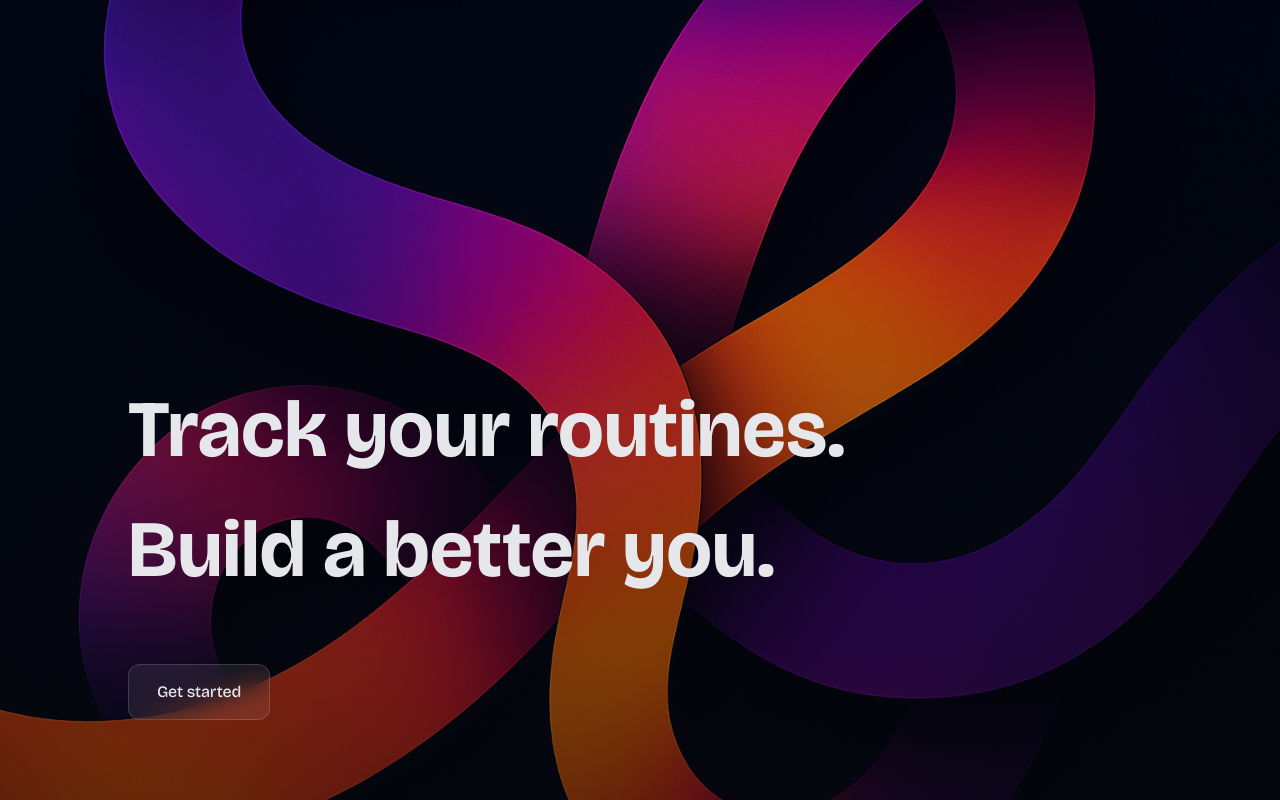
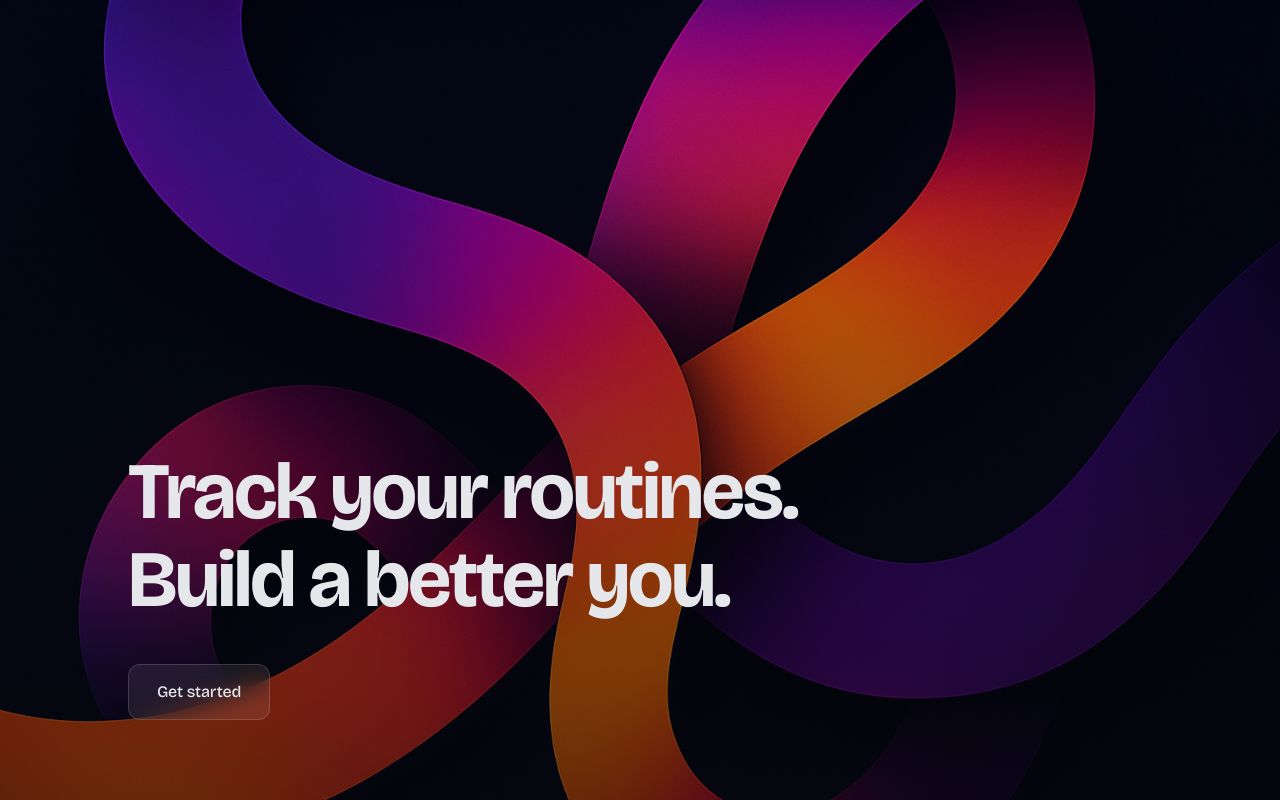
Before and after one commit to micarini/proyecto2-habits.vue, a Vue app: page / in a window 1280 px wide. Built offline with nearby package versions, Linux system fonts and the light colour scheme.

Commit message:
detalles visuales

```diff
--- a/src/style.css
+++ b/src/style.css
@@ -10,7 +10,7 @@
 	--purple: #7c22c5;
 	--magenta: #e91e8c;
 	--orange: #ff6b35;
-	--gradient-bg: linear-gradient(135deg, #000116 0%, #030411 100%);
+	--gradient-bg: linear-gradient(135deg, #07010d 0%, #08010d 100%);
 	--mini-action-focus-thickness: 2px;
 }
 
--- a/src/views/Goals.vue
+++ b/src/views/Goals.vue
@@ -288,7 +288,6 @@ function cancelReplace() {
   border-radius: 12px;
   width: 92%;
   max-width: 420px;
-  box-shadow: 0 12px 40px rgba(0,0,0,0.6);
   text-align: center;
 }
 .confirm-title {
--- a/src/views/Landing.vue
+++ b/src/views/Landing.vue
@@ -21,6 +21,16 @@
 .landing > * {
 	position: relative;
 	z-index: 1;
+}
+
+.headline {
+	font-size: clamp(3rem, 7vw + 0.5rem, 5rem);
+	font-weight: 700;
+	line-height: 1.1;
+	letter-spacing: -0.03em;
+	margin: 0 0 2.5rem;
+	max-width: 18ch;
+	font-family: 'Bricolage Grotesque', sans-serif;
 }
 
 .landing {
```
